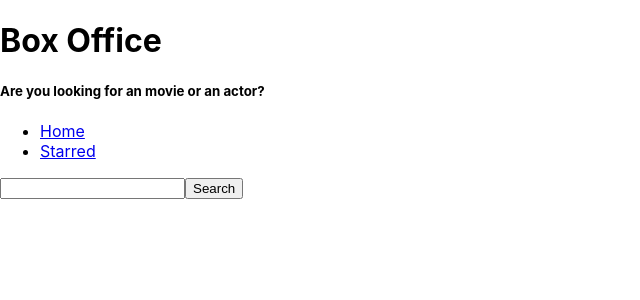
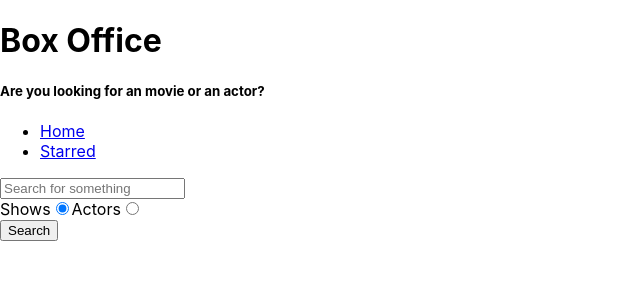
Before and after one commit to AnshikaSethiya/React-Box-office-app, a React (Create React App) app in the folder box-office/: page / in a window 1280 px wide. Shown: the top 300 px of the page, without its empty margins (0-640 px from the left). Built offline with nearby package versions, Linux system fonts and the light colour scheme.

Commit message:
added search option with radio buttons

```diff
--- a/box-office/src/Pages/Home.js
+++ b/box-office/src/Pages/Home.js
@@ -4,7 +4,10 @@ import {apiGet} from '../misc/config'
 
 const Home = () => {
     const [input, setInput] = useState('');
-    const [results, setResults] = useState(null)
+    const [results, setResults] = useState(null);
+    const [searchOption, setsearchOption] = useState('shows')
+
+    const isShowSearch = searchOption === 'shows';
 
     const onInputChange = (ev) => {
         setInput(ev.target.value);
@@ -12,7 +15,7 @@ const Home = () => {
 
     const onSearch = () => {
 
-        apiGet(`/search/shows?q=${input}`).then(result => {
+        apiGet(`/search/${searchOption}?q=${input}`).then(result => {
             setResults(result)
             })
 
@@ -24,23 +27,57 @@ const Home = () => {
         }
     }
 
+    const onRadioChange = (ev) => {
+        setsearchOption(ev.target.value)
+    }
+
     const renderResults = () => {
         if(results && results.length ===0 ){
             return <div>No results</div>
         }
         if (results && results.length > 0){
-            return <div>{results.map((item) => <div key={item.show.id}>{item.show.name}</div>)}</div>
+            return results[0].show ? results.map((item) => (
+                <div key={item.show.id}>{item.show.name}</div>
+               )) : results.map((item) => (
+                <div key={item.person.id}>{item.person.name}</div>
+               ))
+            }
+               return null
         }
-        return null
-    }
+
 
     return (
         <MainPageLayout>
-        <input type="text" onChange={onInputChange} onKeyDown={onKeyDown} value={input}/>
+        <input type="text"
+         placeholder="Search for something"
+        onChange={onInputChange}
+        onKeyDown={onKeyDown}
+        value={input}/>
+
+        <div>
+            <label htmlFor="shows-search">
+            Shows
+            <input id="shows-search"
+             type="radio" value="shows"
+             onChange={onRadioChange}
+             checked={isShowSearch}
+             />
+            </label>
+
+            <label htmlFor="actors-search">
+            Actors
+            <input id="actors-search"
+             type="radio" value="people"
+             onChange={onRadioChange}
+             checked={!isShowSearch}
+             />
+            </label>
+        </div>
         <button type="button" onClick={onSearch}>Search</button>
         {renderResults()}
         </MainPageLayout>
     )
+
 }
 
 export default Home;
```
